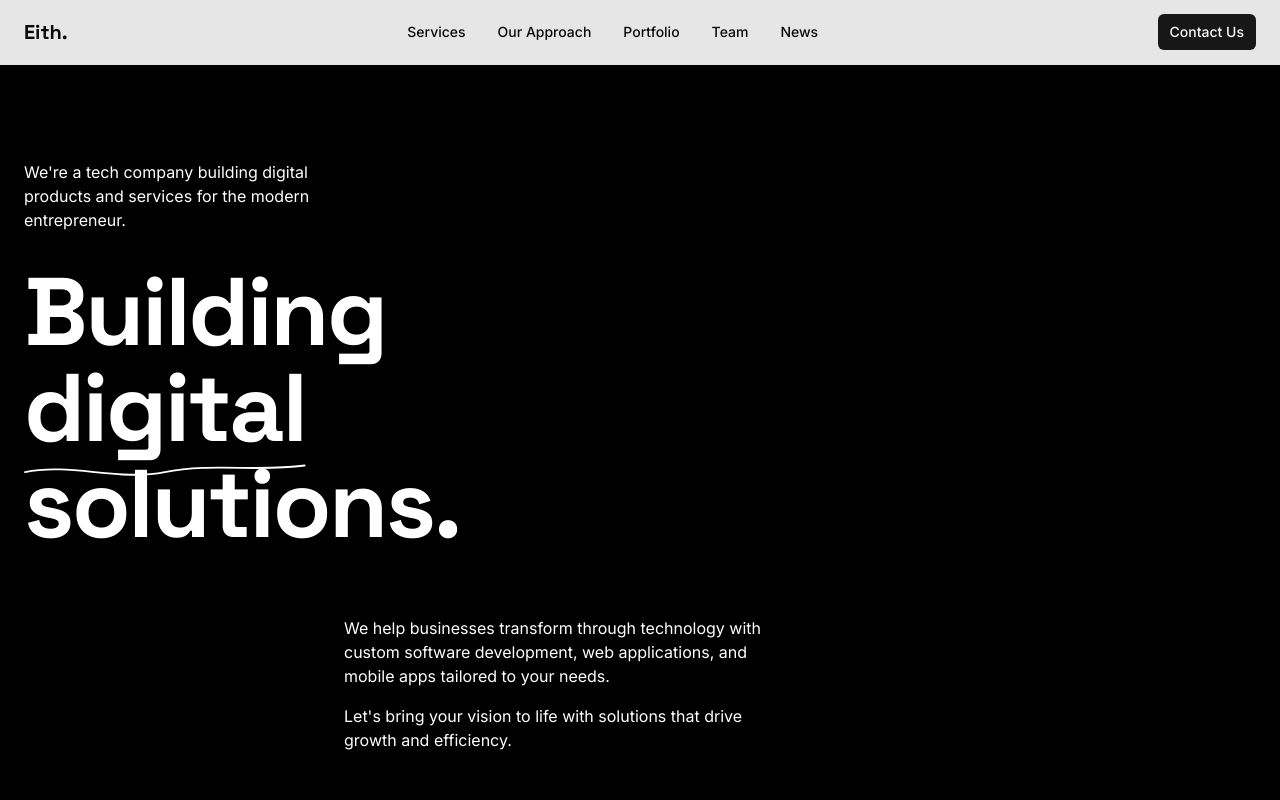
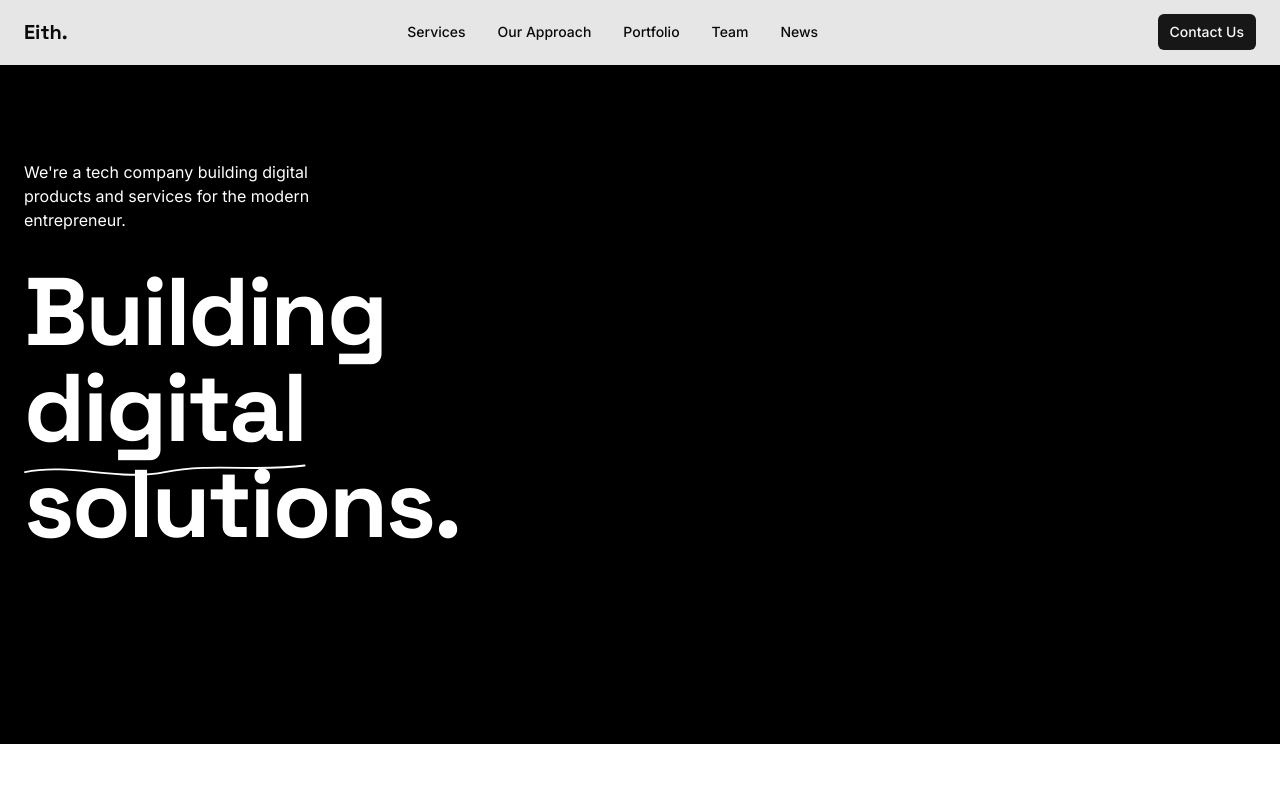
Before and after one commit to prudhvi9121/eith-solution-blueprint-kit, a React (Vite) app: page / in a window 1280 px wide. Shown: the top 800 px of the page. Built offline with nearby package versions, Linux system fonts and the light colour scheme.

Commit message:
Visual edit in Lovable
Edited UI in Lovable

```diff
--- a/src/components/Hero.tsx
+++ b/src/components/Hero.tsx
@@ -1,7 +1,5 @@
-
 const Hero = () => {
-  return (
-    <section className="bg-black text-white pt-32 pb-20 md:pt-40 md:pb-32">
+  return <section className="bg-black text-white pt-32 pb-20 md:pt-40 md:pb-32">
       <div className="container mx-auto px-4 md:px-6">
         <div className="max-w-3xl mx-auto md:mx-0">
           <p className="text-sm md:text-base mb-8 max-w-xs">
@@ -14,7 +12,7 @@ const Hero = () => {
             <span className="relative">
               digital
               <svg className="absolute -bottom-2 w-full" viewBox="0 0 300 20" xmlns="http://www.w3.org/2000/svg">
-                <path d="M1,15 C50,5 100,25 150,15 C200,5 250,15 299,8" stroke="white" strokeWidth="2" fill="none" strokeLinecap="round"/>
+                <path d="M1,15 C50,5 100,25 150,15 C200,5 250,15 299,8" stroke="white" strokeWidth="2" fill="none" strokeLinecap="round" />
               </svg>
             </span>
             <br />
@@ -22,17 +20,11 @@ const Hero = () => {
           </h1>
 
           <div className="text-sm md:text-base max-w-md ml-auto">
-            <p className="mb-4">
-              We help businesses transform through technology with custom software development, web applications, and mobile apps tailored to your needs.
-            </p>
-            <p>
-              Let's bring your vision to life with solutions that drive growth and efficiency.
-            </p>
+
+
           </div>
         </div>
       </div>
-    </section>
-  );
+    </section>;
 };
-
 export default Hero;
```
